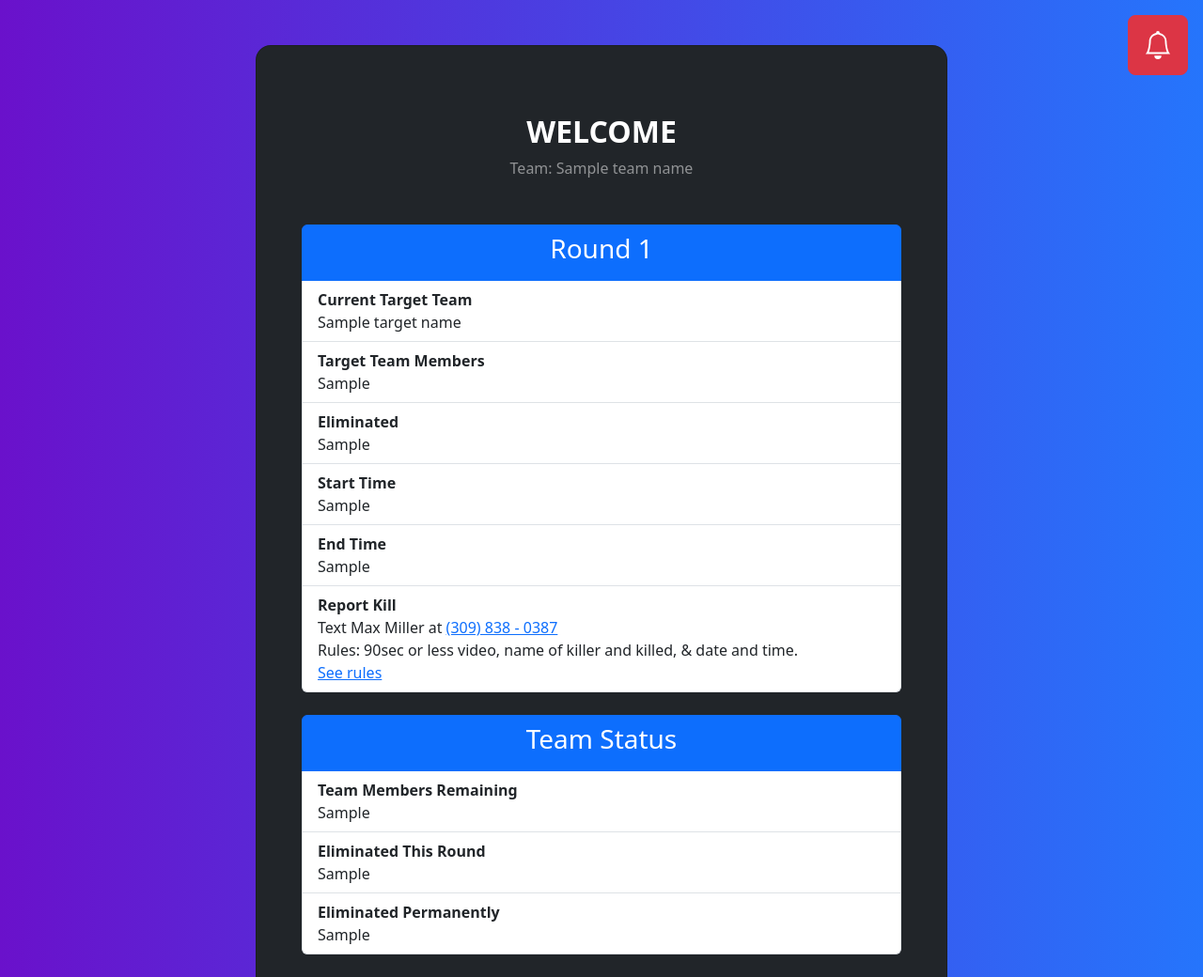
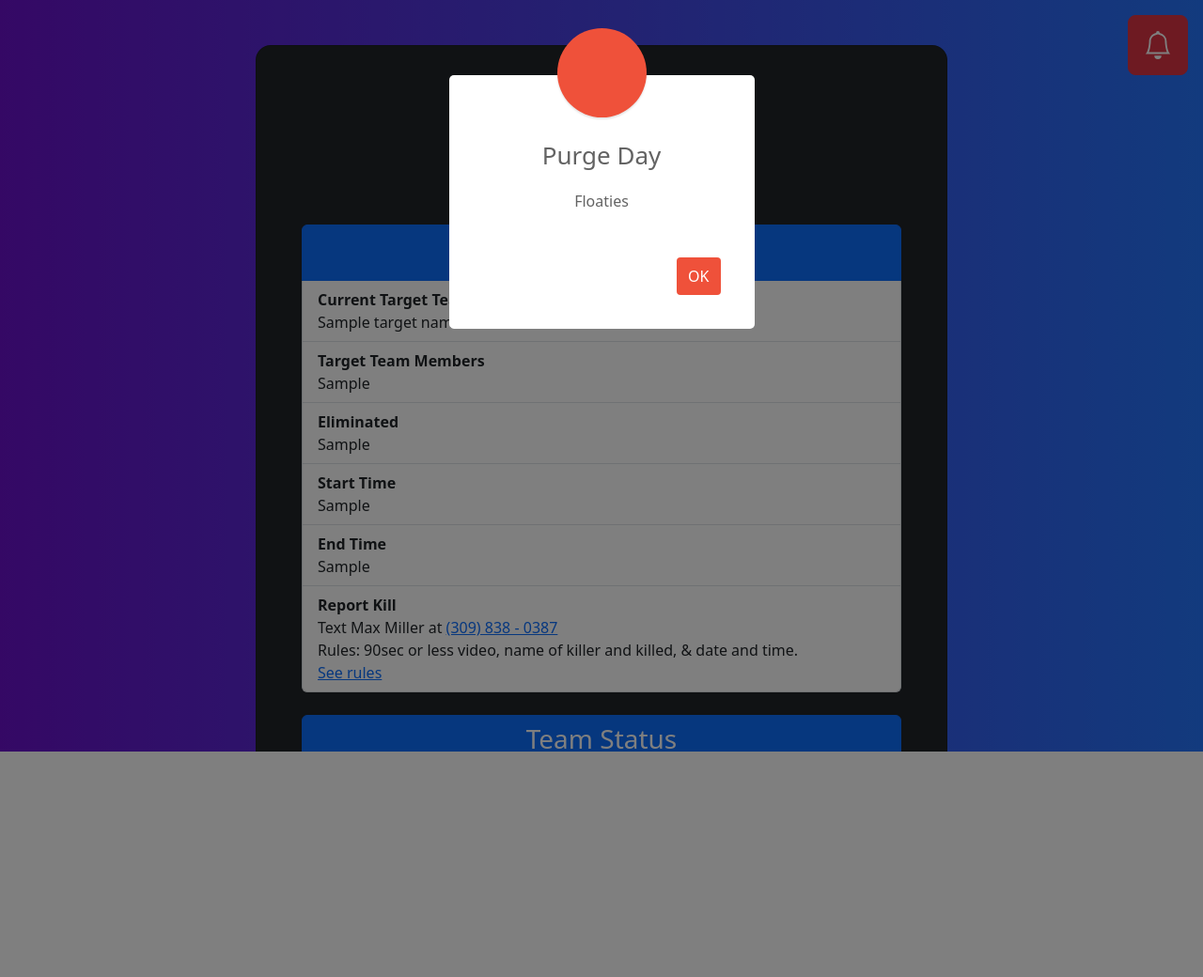
Before and after one commit to MaxMessWithTech/SeniorAssassinApp, a Django app: template assignments/templates/assignments/home.html in a window 1280 px wide. Shown: the top 1040 px of the page at 94% size. After the commit the page ends 800 px from the top, so only its background shows below. Run offline with Django 5.2, Linux system fonts and the light colour scheme; data comes from the database, SQL or seed files in the repository; both versions use the stored data as it was after the commit; tables that the repository leaves empty hold one stand-in row (values such as "Sample post"); the template is opened without the code that fills it: values that come from a table or form of the project are taken from there, most other values are stand-ins (such as "Sample title", 1, 10 or a date in 2020); some libraries are stand-ins or nearby versions.

Commit message:
Added rule suspension and voting

```diff
--- a/SeniorAssassinApp/settings.py
+++ b/SeniorAssassinApp/settings.py
@@ -24,7 +24,7 @@ BASE_DIR = Path(__file__).resolve().parent.parent
 SECRET_KEY = 'django-insecure-7dowc%bbo@b9mw)(5cwu5&u6os81j727*2g#2x1y&ewg5ibw3w'
 
 # SECURITY WARNING: don't run with debug turned on in production!
-DEBUG = False
+DEBUG = True
 
 ALLOWED_HOSTS = ["senior-assassin-9fd1c8975ad5.herokuapp.com", "127.0.0.1"]
 
--- a/assignments/models.py
+++ b/assignments/models.py
@@ -3,6 +3,7 @@ import random
 import string
 import django
 from smart_selects.db_fields import ChainedForeignKey
+import math
 
 
 class Team(models.Model):
@@ -84,6 +85,9 @@ class Participant(models.Model):
 
         return "#14A44D"
 
+    def is_eliminated(self):
+        return self.round_eliminated or self.eliminated_permanently
+
     def __str__(self):
         if self.team is None:
             return f"{self.name} from team NO TEAM"
@@ -141,3 +145,78 @@ class Kill(models.Model):
 
     def __str__(self):
         return f"{self.elimed_participant.name} killed by {self.eliminator.name} on {self.date.strftime('%A, %B %d')}"
+
+
+class RuleSuspension(models.Model):
+    type = models.CharField(max_length=100)
+    rules_suspended = models.TextField()
+    notification_time = models.DateTimeField()
+    start_time = models.DateField()
+    end_time = models.DateField()
+
+
+class Issue(models.Model):
+    label = models.CharField(max_length=100)
+    description = models.CharField(max_length=400)
+
+    team_vote = models.BooleanField(default=False)
+
+    def get_for_votes(self):
+        votes = self.votes.filter(in_favor=True)
+
+        count = 0
+
+        for vote in votes:
+            if self.team_vote and not vote.team.eliminated:
+                count += 1
+                continue
+
+            if not vote.participant.is_eliminated():
+                count += 1
+
+        return count
+
+    def get_against_votes(self):
+        votes = self.votes.filter(in_favor=False)
+
+        count = 0
+
+        for vote in votes:
+            if self.team_vote and not vote.team.eliminated:
+                count += 1
+                continue
+
+            if not vote.participant.is_eliminated():
+                count += 1
+
+        return count
+
+    def get_delta(self):
+        for_votes = self.get_for_votes()
+        against_votes = self.get_against_votes()
+
+        return for_votes-against_votes
+
+    def did_pass(self):
+
+        majority = 0
+
+        if self.team_vote:
+            majority = math.floor(len(Team.objects.filter(is_eliminated=False)) / 2)
+        else:
+            majority = math.floor(len(
+                Participant.objects.filter(round_eliminated=False).filter(eliminated_permanently=False)
+            ))
+
+        for_votes = self.get_for_votes()
+
+        return for_votes >= majority
+
+
+class Vote(models.Model):
+    issue = models.ForeignKey(Issue, on_delete=models.CASCADE, related_name='votes', null=True)
+
+    team = models.ForeignKey(Team, on_delete=models.CASCADE, related_name='votes', null=True)
+    participant = models.ForeignKey(Participant, on_delete=models.CASCADE, related_name='votes', null=True)
+
+    in_favor = models.BooleanField(default=False)
--- a/assignments/templates/assignments/home.html
+++ b/assignments/templates/assignments/home.html
@@ -11,6 +11,8 @@
         <meta charset="UTF-8">
         <meta name="viewport" content="width=device-width, initial-scale=1.0">
         <link rel="icon" href="{% static 'images/favicon.png' %}" type="image/x-icon">
+
+        <link rel="stylesheet" href="https://fonts.googleapis.com/icon?family=Material+Icons">
 
         <style>
             .gradient-custom {
@@ -32,6 +34,81 @@
               top: 1rem;
               width:4rem;
               height:4rem;
+            }
+
+            .modal-confirm {
+              color: #636363;
+              width: 325px;
+            }
+            .modal-confirm .modal-content {
+              padding: 20px;
+              border-radius: 5px;
+              border: none;
+            }
+            .modal-confirm .modal-header {
+              border-bottom: none;
+              position: relative;
+            }
+            .modal-confirm h4 {
+              text-align: center;
+              font-size: 26px;
+              margin: 30px 0 -15px;
+            }
+            .modal-confirm .form-control, .modal-confirm .btn {
+              min-height: 40px;
+              border-radius: 3px;
+            }
+            .modal-confirm .close {
+              position: absolute;
+              top: -5px;
+              right: -5px;
+            }
+            .modal-confirm .modal-footer {
+              border: none;
+              text-align: center;
+              border-radius: 5px;
+              font-size: 13px;
+            }
+            .modal-confirm .icon-box {
+              color: #fff;
+              position: absolute;
+              margin: 0 auto;
+              left: 0;
+              right: 0;
+              top: -70px;
+              width: 95px;
+              height: 95px;
+              border-radius: 50%;
+              z-index: 9;
+              background: #ef513a;
+              padding: 15px;
+              text-align: center;
+              box-shadow: 0px 2px 2px rgba(0, 0, 0, 0.1);
+            }
+            .modal-confirm .icon-box i {
+              font-size: 56px;
+              position: relative;
+              top: 4px;
+            }
+            .modal-confirm.modal-dialog {
+              margin-top: 80px;
+            }
+            .modal-confirm .btn {
+              color: #fff;
+              border-radius: 4px;
+              background: #ef513a;
+              text-decoration: none;
+              transition: all 0.4s;
+              line-height: normal;
+              border: none;
+            }
+            .modal-confirm .btn:hover, .modal-confirm .btn:focus {
+              background: #da2c12;
+              outline: none;
+            }
+            .trigger-btn {
+              display: inline-block;
+              margin: 100px auto;
             }
         </style>
     </head>
@@ -150,5 +227,37 @@
             </div>
           </div>
 
+          <div id="myModal" class="modal hide fade" tabindex="-1" aria-hidden="true">
+            <div class="modal-dialog modal-confirm">
+              <div class="modal-content">
+
+                <div class="modal-header">
+                  <div class="icon-box">
+                    <i class="material-icons">&#xE5CD;</i>
+                  </div>
+                  <h4 class="modal-title w-100">{{rule_suspension.type}}</h4>
+                </div>
+
+                <div class="modal-body">
+                  <p class="text-center">{{rule_suspension.rules_suspended}}</p>
+                </div>
+
+                <div class="modal-footer">
+                  <button id="model-dismiss" class="btn btn-danger btn-block" data-dismiss="myModal">OK</button>
+                </div>
+
+              </div>
+            </div>
+          </div>
+
         </body>
+
+        <script type="text/javascript">
+          var myModal = new bootstrap.Modal(document.getElementById('myModal'), {})
+          myModal.show()
+
+          document.getElementById('model-dismiss').addEventListener("click", () => {
+            myModal.hide()
+          });
+        </script>
 </html>
```
Also changed, not shown: assignments/admin.py (+11 -1 lines), assignments/views.py (+13 -1 lines), assignments/migrations/0013_rulesuspension.py (added), assignments/migrations/0014_issue_vote.py (added), assignments/migrations/0015_alter_rulesuspension_rules_suspended.py (added), db.sqlite3.
